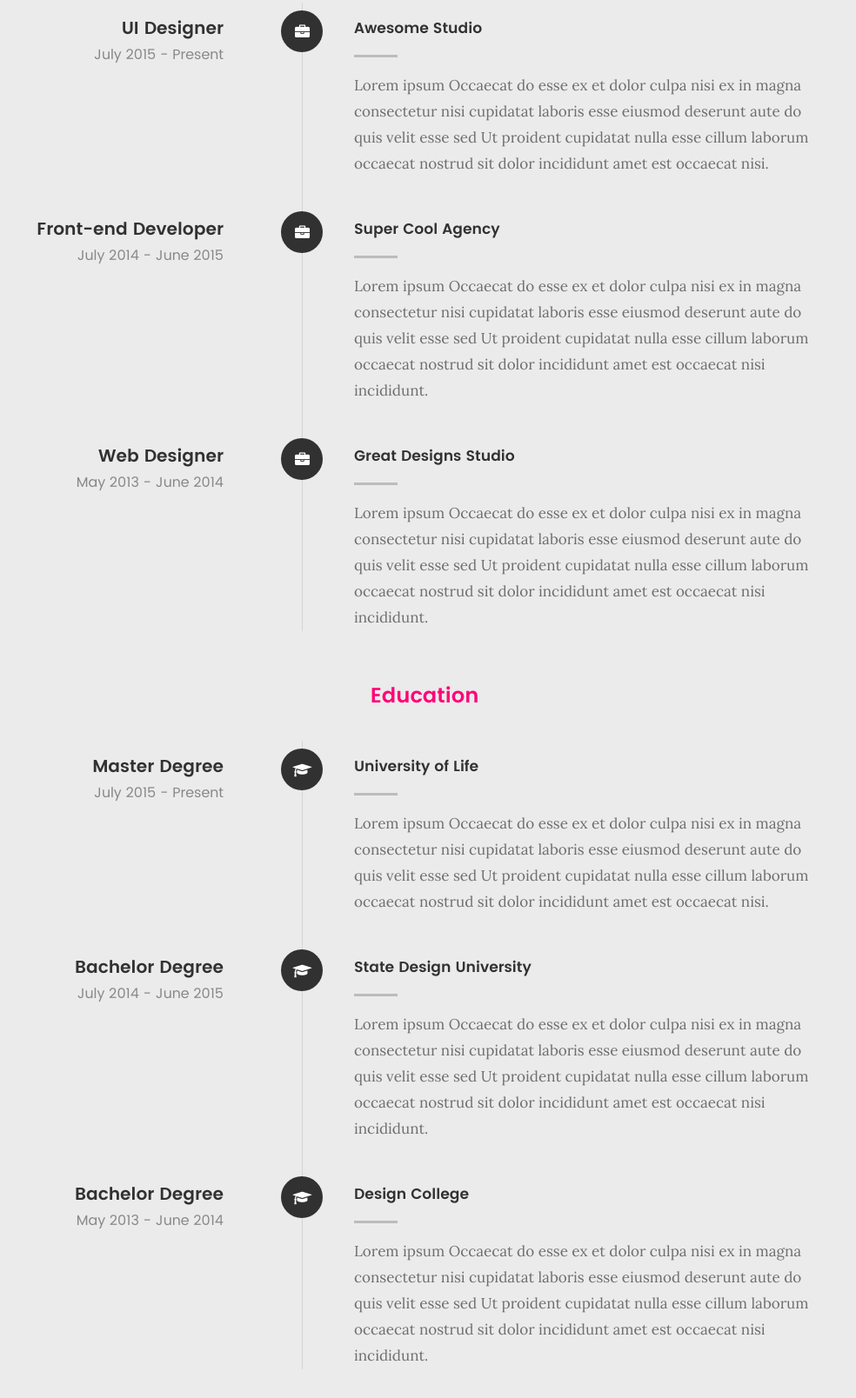
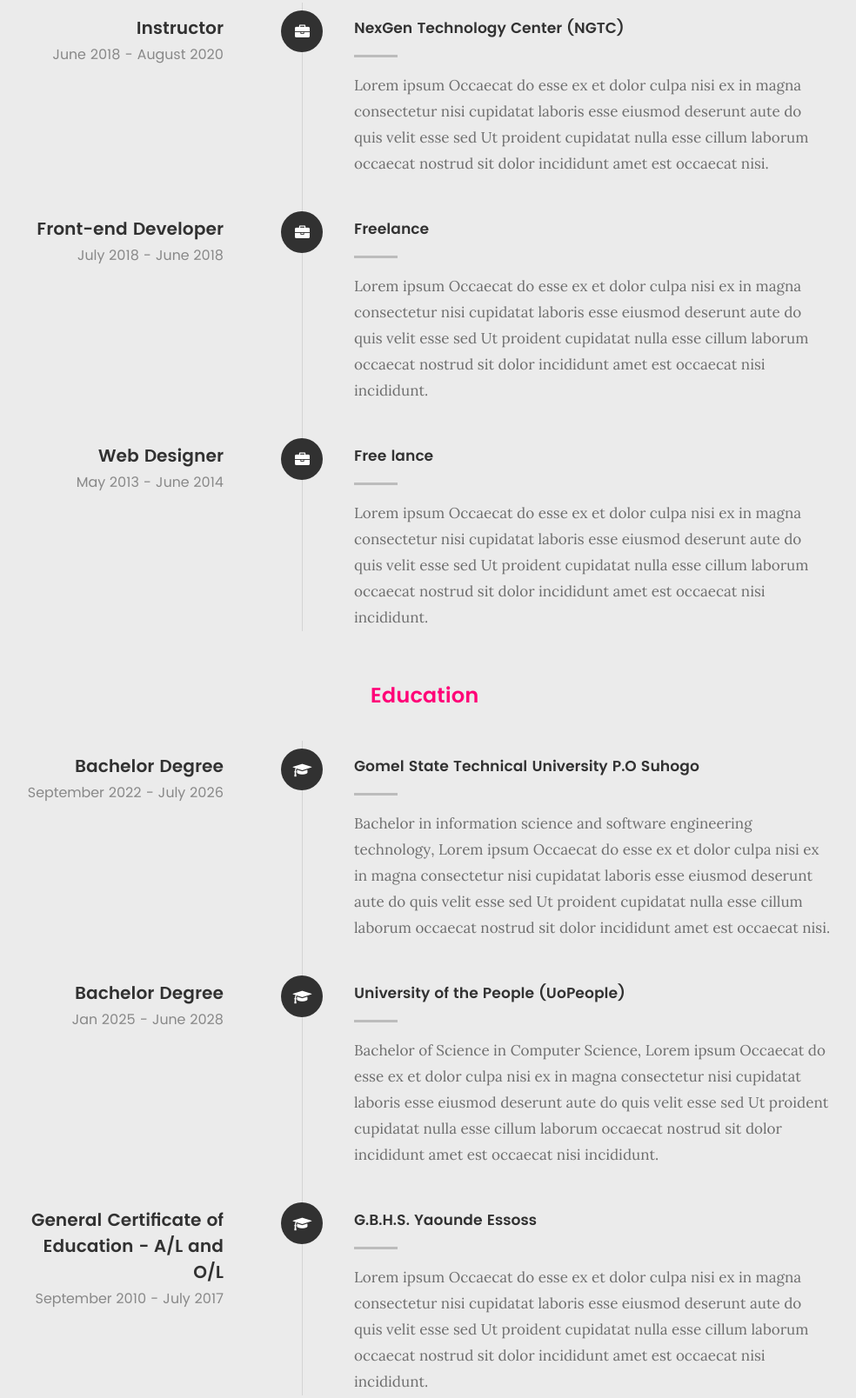
Before and after one commit to TATEFARREL/portfolio, a plain HTML site: page index.html in a window 1280 px wide. Shown: the part 2534-4142 px from the top of the page at 87% size, without its empty margins (152-1136 px from the left). Drawn offline with Linux system fonts and the light colour scheme; files whose address does not match are found by name.

Commit message:
Update index.html
Changed the details of my work experience and education

```diff
--- a/index.html
+++ b/index.html
@@ -227,12 +227,12 @@
 	   				</div>
 
 	   				<div class="timeline-header">
-	   					<h3>UI Designer</h3>
-	   					<p>July 2015 - Present</p>
+	   					<h3>Instructor</h3>
+	   					<p>June 2018 - August 2020</p>
 	   				</div>
 
 	   				<div class="timeline-content">
-	   					<h4>Awesome Studio</h4>
+	   					<h4>NexGen Technology Center (NGTC)</h4>
 	   					<p>Lorem ipsum Occaecat do esse ex et dolor culpa nisi ex in magna consectetur nisi cupidatat laboris esse eiusmod deserunt aute do quis velit esse sed Ut proident cupidatat nulla esse cillum laborum occaecat nostrud sit dolor incididunt amet est occaecat nisi.</p>
 	   				</div>
 
@@ -246,11 +246,11 @@
 
 	   				<div class="timeline-header">
 	   					<h3>Front-end Developer</h3>
-	   					<p>July 2014 - June 2015</p>
+	   					<p>July 2018 - June 2018</p>
 	   				</div>
 
 	   				<div class="timeline-content">
-	   					<h4>Super Cool Agency</h4>
+	   					<h4>Freelance</h4>
 	   					<p>Lorem ipsum Occaecat do esse ex et dolor culpa nisi ex in magna consectetur nisi cupidatat laboris esse eiusmod deserunt aute do quis velit esse sed Ut proident cupidatat nulla esse cillum laborum occaecat nostrud sit dolor incididunt amet est occaecat nisi incididunt.</p>
 	   				</div>
 
@@ -268,7 +268,7 @@
 	   				</div>
 
 	   				<div class="timeline-content">
-	   					<h4>Great Designs Studio</h4>
+	   					<h4>Free lance</h4>
 	   					<p>Lorem ipsum Occaecat do esse ex et dolor culpa nisi ex in magna consectetur nisi cupidatat laboris esse eiusmod deserunt aute do quis velit esse sed Ut proident cupidatat nulla esse cillum laborum occaecat nostrud sit dolor incididunt amet est occaecat nisi incididunt.</p>
 	   				</div>
 
@@ -299,13 +299,13 @@
 	   				</div>
 
 	   				<div class="timeline-header">
-	   					<h3>Master Degree</h3>
-	   					<p>July 2015 - Present</p>
+	   					<h3>Bachelor Degree</h3>
+	   					<p>September 2022 - July 2026</p>
 	   				</div>
 
 	   				<div class="timeline-content">
-	   					<h4>University of Life</h4>
-	   					<p>Lorem ipsum Occaecat do esse ex et dolor culpa nisi ex in magna consectetur nisi cupidatat laboris esse eiusmod deserunt aute do quis velit esse sed Ut proident cupidatat nulla esse cillum laborum occaecat nostrud sit dolor incididunt amet est occaecat nisi.</p>
+	   					<h4>Gomel State Technical University P.O Suhogo</h4>
+	   					<p>Bachelor in information science and software engineering technology, Lorem ipsum Occaecat do esse ex et dolor culpa nisi ex in magna consectetur nisi cupidatat laboris esse eiusmod deserunt aute do quis velit esse sed Ut proident cupidatat nulla esse cillum laborum occaecat nostrud sit dolor incididunt amet est occaecat nisi.</p>
 	   				</div>
 
 	   			</div> <!-- /timeline-block -->
@@ -318,12 +318,12 @@
 
 	   				<div class="timeline-header">
 	   					<h3>Bachelor Degree</h3>
-	   					<p>July 2014 - June 2015</p>
+	   					<p>Jan 2025 - June 2028</p>
 	   				</div>
 
 	   				<div class="timeline-content">
-	   					<h4>State Design University</h4>
-	   					<p>Lorem ipsum Occaecat do esse ex et dolor culpa nisi ex in magna consectetur nisi cupidatat laboris esse eiusmod deserunt aute do quis velit esse sed Ut proident cupidatat nulla esse cillum laborum occaecat nostrud sit dolor incididunt amet est occaecat nisi incididunt.</p>
+	   					<h4>University of the People (UoPeople)</h4>
+	   					<p>Bachelor of Science in Computer Science, Lorem ipsum Occaecat do esse ex et dolor culpa nisi ex in magna consectetur nisi cupidatat laboris esse eiusmod deserunt aute do quis velit esse sed Ut proident cupidatat nulla esse cillum laborum occaecat nostrud sit dolor incididunt amet est occaecat nisi incididunt.</p>
 	   				</div>
 
 	   			</div> <!-- /timeline-block -->
@@ -335,12 +335,12 @@
 	   				</div>
 
 	   				<div class="timeline-header">
-	   					<h3>Bachelor Degree</h3>
-	   					<p>May 2013 - June 2014</p>
+	   					<h3>General Certificate of Education - A/L and O/L</h3>
+	   					<p>September 2010 - July 2017</p>
 	   				</div>
 
 	   				<div class="timeline-content">
-	   					<h4>Design College</h4>
+	   					<h4>G.B.H.S. Yaounde Essoss</h4>
 	   					<p>Lorem ipsum Occaecat do esse ex et dolor culpa nisi ex in magna consectetur nisi cupidatat laboris esse eiusmod deserunt aute do quis velit esse sed Ut proident cupidatat nulla esse cillum laborum occaecat nostrud sit dolor incididunt amet est occaecat nisi incididunt.</p>
 	   				</div>
 
```
